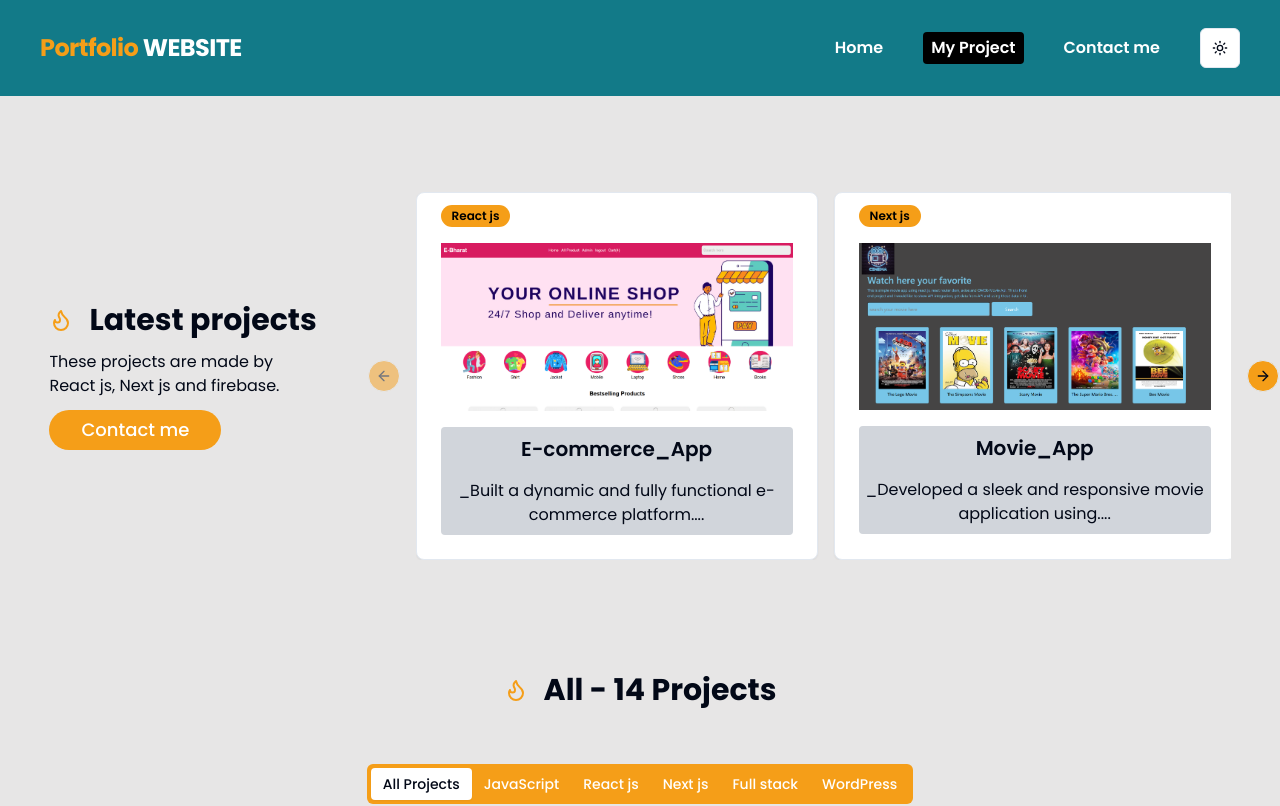
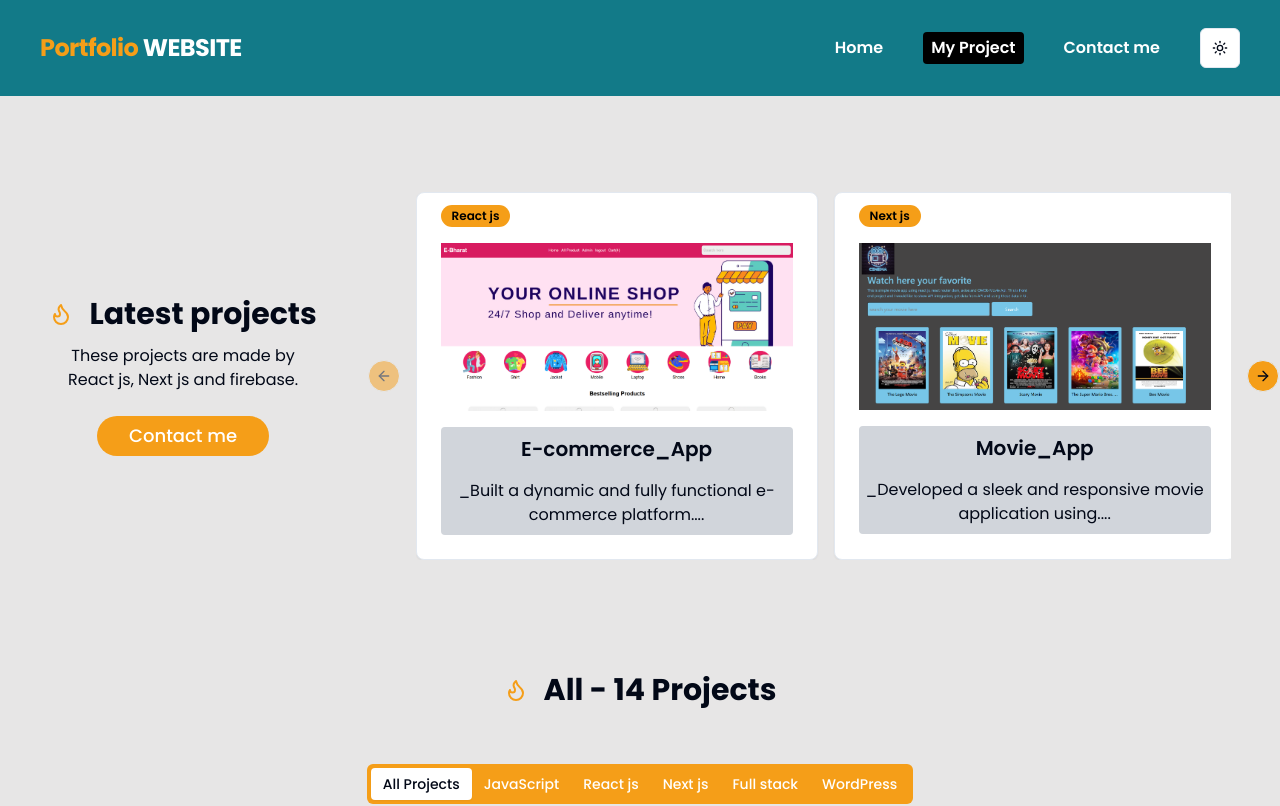
Before and after one commit to Md-Nesad/my-portfolio, a Next.js app: page /my_Project in a window 1280 px wide. Shown: the top 806 px of the page. Built offline with nearby package versions, Linux system fonts and the light colour scheme.

Commit message:
animation done

```diff
--- a/app/loading.jsx
+++ b/app/loading.jsx
@@ -4,7 +4,7 @@ export default function Loading() {
     <div role="status" className="mt-28 text-center text-[#F59E18] font-bold">
       <svg
         aria-hidden="true"
-        className="inline w-10 h-10 animate-spin text-gray-600 fill-[#F59E18]"
+        className="inline w-10 h-10 animate-spin text-[#F59E18] fill-[#127A88]"
         viewBox="0 0 100 101"
         fill="none"
         xmlns="http://www.w3.org/2000/svg"
--- a/components/Footer.jsx
+++ b/components/Footer.jsx
@@ -11,7 +11,7 @@ export default function Footer() {
         </h1>
 
         <Link href={"/contact"}>
-          <Button className="bg-[#F59E18] hover:bg-[#127A88] text-lg text-white transition rounded-full">
+          <Button className="bg-[#F59E18] hover:bg-[#127A88] text-lg text-white transition rounded-full hover:scale-105">
             Contact me
           </Button>
         </Link>
--- a/components/Header.jsx
+++ b/components/Header.jsx
@@ -20,11 +20,11 @@ export default function Header() {
 
           <div className="space-x-4 pb-5 md:flex sm:space-y-2 md:space-y-0">
             <Link href={"/contact"}>
-              <Button className="bg-[#F59E18] rounded-full md:text-lg hover:bg-[#127A88] transition dark:text-white">
+              <Button className="bg-[#F59E18] rounded-full md:text-lg hover:bg-[#127A88] transition dark:text-white hover:scale-105">
                 Contact me
               </Button>
             </Link>
-            <Button className="bg-[#F59E18] rounded-full md:text-lg hover:bg-[#127A88] transition dark:text-white">
+            <Button className="bg-[#F59E18] rounded-full md:text-lg hover:bg-[#127A88] transition dark:text-white hover:scale-105">
               Visit my CV
             </Button>
           </div>
--- a/components/alert.jsx
+++ b/components/alert.jsx
@@ -19,7 +19,7 @@ export function AlertDialogDemo({ name, setname, message, setmessage }) {
   return (
     <AlertDialog>
       <AlertDialogTrigger asChild>
-        <Button className="px-10 py-6 text-lg rounded-full bg-[#F59E18] hover:bg-[#127A88] transition dark:text-white">
+        <Button className="px-10 py-6 text-lg rounded-full bg-[#F59E18] hover:bg-[#127A88] transition dark:text-white hover:scale-105">
           Let's talk
         </Button>
       </AlertDialogTrigger>
--- a/components/latestProject.jsx
+++ b/components/latestProject.jsx
@@ -1,3 +1,4 @@
+"use client";
 import { Card, CardContent } from "@/components/ui/card";
 import {
   Carousel,
@@ -11,35 +12,77 @@ import Image from "next/image";
 import { Flame } from "lucide-react";
 import { Button } from "./ui/button";
 import Link from "next/link";
+import { motion, useInView } from "framer-motion";
+import { useRef } from "react";
 
 export default function LatestProject({ text }) {
+  const ref = useRef(null); // Reference for the target div
+  const isInView = useInView(ref, { once: true });
   return (
     <section className="py-28 md:flex md:justify-around md:items-center dark:bg-black">
-      <div className="space-y-3 max-md:place-items-center max-md:mb-10">
-        <div className="flex gap-4 items-center font-bold">
+      <div className="space-y-3 max-md:place-items-center text-center max-md:mb-10">
+        <motion.div
+          ref={ref}
+          initial={{ scale: 0 }}
+          animate={isInView ? { scale: 1 } : {}}
+          transition={{
+            duration: 1.0,
+          }}
+          className="flex gap-4 items-center font-bold"
+        >
           <Flame className="text-[#F59E18]" />
           <h1>Latest projects</h1>
-        </div>
-        <p className="pb-3">
+        </motion.div>
+        <motion.p
+          ref={ref}
+          initial={{ scale: 0 }}
+          animate={isInView ? { scale: 1 } : {}}
+          transition={{
+            duration: 1.0,
+          }}
+          className="pb-3"
+        >
           These projects are made by <br /> React js, Next js and firebase.
-        </p>
+        </motion.p>
         {/* conditionaly link to All project and contact page */}
         {text === "All project" ? (
-          <>
+          <motion.div
+            ref={ref}
+            initial={{ scale: 0 }}
+            animate={isInView ? { scale: 1 } : {}}
+            transition={{
+              duration: 1.0,
+            }}
+          >
             <Link href={"/my_Project"}>
-              <Button className="rounded-full px-8 bg-[#F59E18] text-lg text-white hover:bg-[#127A88]">
+              <Button
+                ref={ref}
+                initial={{ scale: 0 }}
+                animate={isInView ? { scale: 1 } : {}}
+                transition={{
+                  duration: 1.0,
+                }}
+                className="rounded-full px-8 bg-[#F59E18] text-lg text-white hover:bg-[#127A88] hover:scale-105 transition"
+              >
                 {text}
               </Button>
             </Link>
-          </>
+          </motion.div>
         ) : (
-          <>
+          <motion.div
+            ref={ref}
+            initial={{ scale: 0 }}
+            animate={isInView ? { scale: 1 } : {}}
+            transition={{
+              duration: 1.0,
+            }}
+          >
             <Link href={"/contact"}>
-              <Button className="rounded-full px-8 bg-[#F59E18] text-lg text-white hover:bg-[#127A88]">
+              <Button className="rounded-full px-8 bg-[#F59E18] text-lg text-white hover:bg-[#127A88] hover:scale-105 transition">
                 {text}
               </Button>
             </Link>
-          </>
+          </motion.div>
         )}
       </div>
 
--- a/components/share.jsx
+++ b/components/share.jsx
@@ -15,6 +15,7 @@ export default function Share() {
       <Link
         href={"https://www.linkedin.com/in/md-nesad-30b5bb286/"}
         target="blank"
+        className="hover:scale-125 transition hover:bg-[#127A88] bg-[#F59E18] text-white rounded-full p-2"
       >
         <Linkedin />
       </Link>
@@ -22,6 +23,7 @@ export default function Share() {
       <Link
         href={"https://www.linkedin.com/in/md-nesad-30b5bb286/"}
         target="blank"
+        className="hover:scale-125 transition hover:bg-[#127A88] bg-[#F59E18] text-white rounded-full p-2"
       >
         <Facebook />
       </Link>
@@ -29,6 +31,7 @@ export default function Share() {
       <Link
         href={"https://www.linkedin.com/in/md-nesad-30b5bb286/"}
         target="blank"
+        className="hover:scale-125 transition hover:bg-[#127A88] bg-[#F59E18] text-white rounded-full p-2"
       >
         <Twitter />
       </Link>
@@ -36,6 +39,7 @@ export default function Share() {
       <Link
         href={"https://www.linkedin.com/in/md-nesad-30b5bb286/"}
         target="blank"
+        className="hover:scale-125 transition hover:bg-[#127A88] bg-[#F59E18] text-white rounded-full p-2"
       >
         <Instagram />
       </Link>
@@ -43,6 +47,7 @@ export default function Share() {
       <Link
         href={"https://github.com/Md-Nesad?tab=repositories"}
         target="blank"
+        className="hover:scale-125 transition hover:bg-[#127A88] bg-[#F59E18] text-white rounded-full p-2"
       >
         <Github />
       </Link>
@@ -50,6 +55,7 @@ export default function Share() {
       <Link
         href={"https://www.linkedin.com/in/md-nesad-30b5bb286/"}
         target="blank"
+        className="hover:scale-125 transition hover:bg-[#127A88] bg-[#F59E18] text-white rounded-full p-2"
       >
         <Youtube />
       </Link>
--- a/package.json
+++ b/package.json
@@ -17,6 +17,7 @@
     "clsx": "^2.1.1",
     "embla-carousel-react": "^8.5.1",
     "lucide-react": "^0.469.0",
+    "motion": "^11.16.0",
     "next": "15.1.3",
     "next-themes": "^0.4.4",
     "react": "^19.0.0",
```
Also changed, not shown: 1 other file (tests, documents, lock files or other folders).
